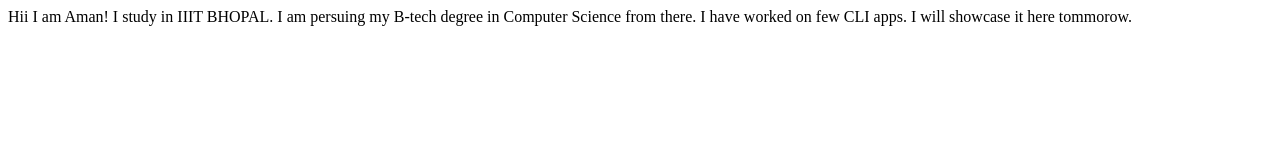
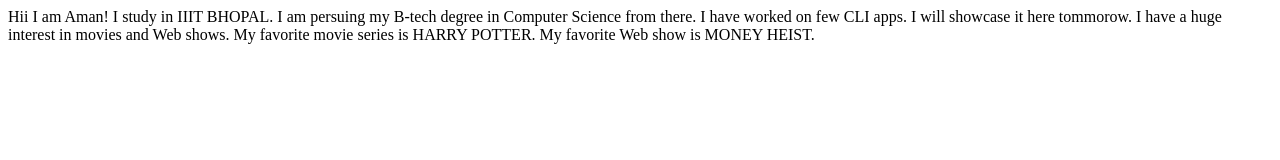
Before and after one commit to aman0292/Amansinghal-site, a plain HTML site: page index.html in a window 1280 px wide. Drawn offline with Linux system fonts and the light colour scheme.

Commit message:
upadte my personal details

```diff
--- a/index.html
+++ b/index.html
@@ -11,5 +11,9 @@
     I am persuing my B-tech degree in Computer Science from there.
 
     I have worked on few CLI apps. I will showcase it here tommorow.
+
+    I have a huge interest in movies and Web shows.
+    My favorite movie series is HARRY POTTER.
+    My favorite Web show is MONEY HEIST.
 </body>
 </html>
```
